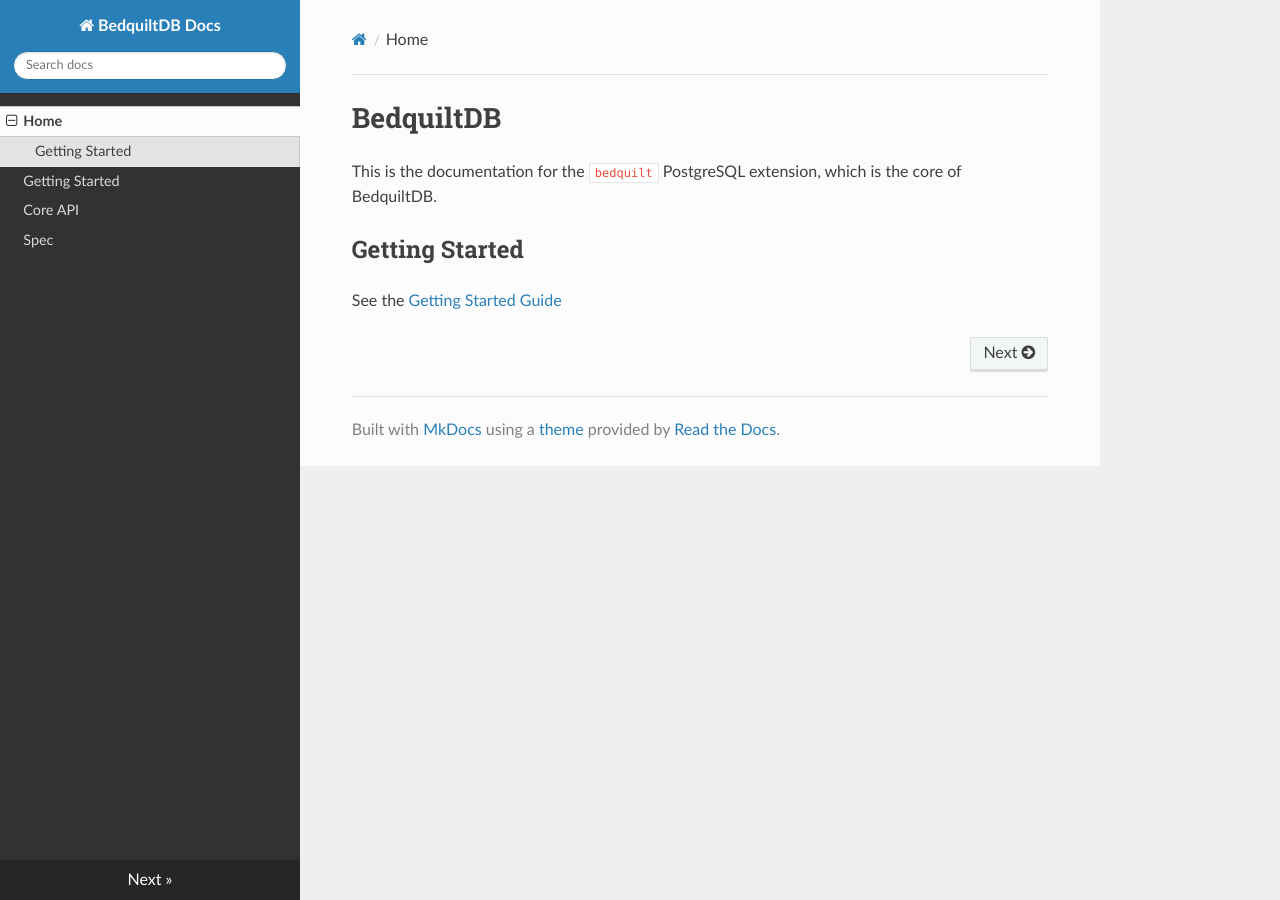
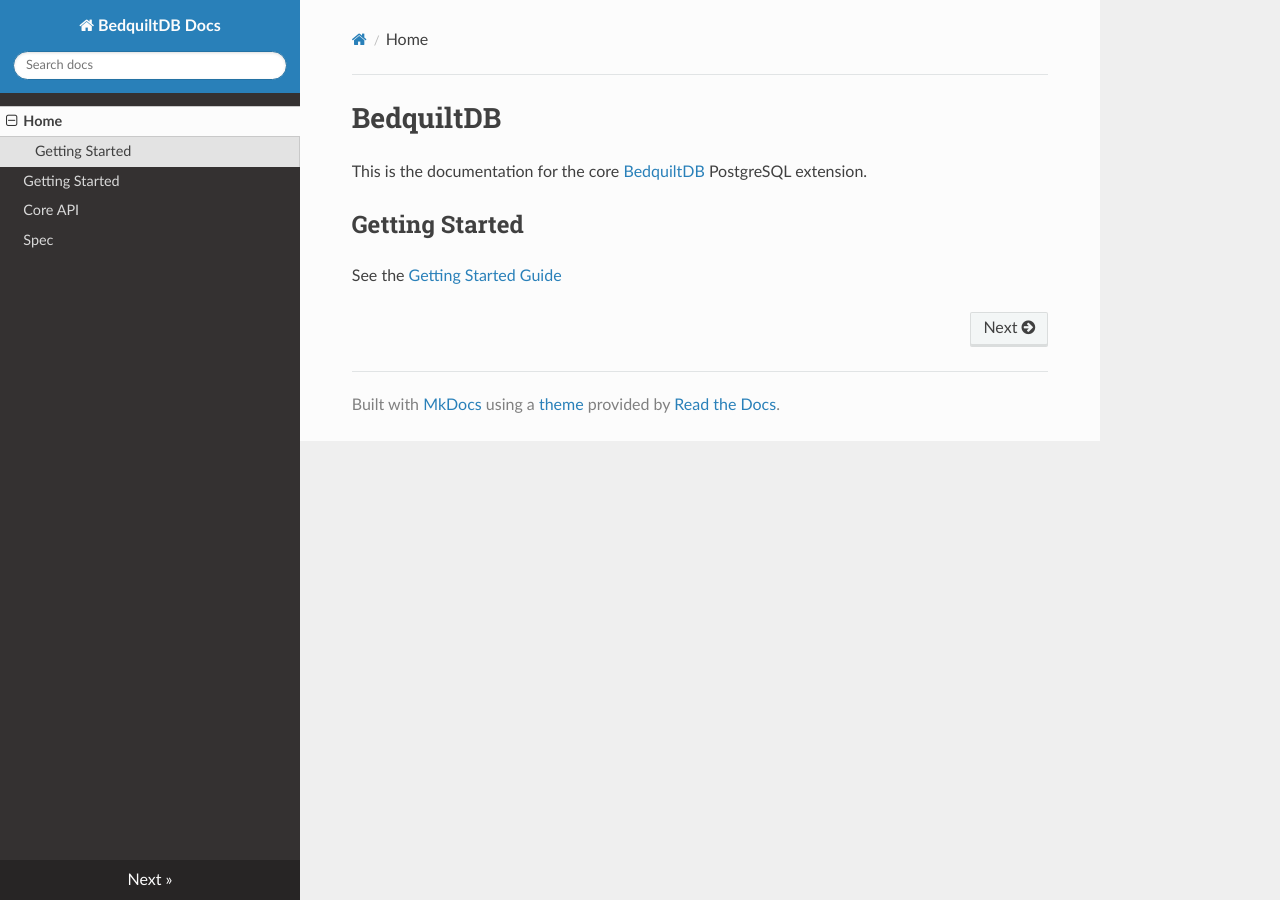
Before and after one commit to BedquiltDB/bedquilt-core, an MkDocs documentation site: the page built from docs/index.md, in a window 1280 px wide. Built offline with MkDocs 1.6.1, drawn with Linux system fonts in a browser that asks for light colours; nearby versions of some CDN libraries; old or Windows-style settings are respelled for this version of MkDocs.

Commit message:
Link to the home-page

```diff
--- a/docs/index.md
+++ b/docs/index.md
@@ -1,7 +1,7 @@
 # BedquiltDB
 
-This is the documentation for the `bedquilt` PostgreSQL extension, which is the core
-of BedquiltDB.
+This is the documentation for the core [BedquiltDB](http://bedquiltdb.github.io)
+PostgreSQL extension.
 
 
 ## Getting Started
```
